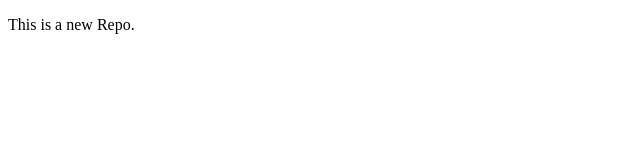
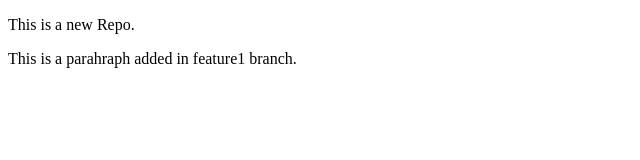
Before and after one commit to ujzwalp/localRepo, a plain HTML site: page index.html in a window 1280 px wide. Shown: the whole page, without its empty margins (0-640 px from the left). Drawn offline with Linux system fonts and the light colour scheme.

Commit message:
Added feature1 branch

```diff
--- a/index.html
+++ b/index.html
@@ -7,5 +7,6 @@
   </head>
   <body>
     <p>This is a new Repo.</p>
+    <p>This is a parahraph added in feature1 branch.</p>
   </body>
 </html>
```
